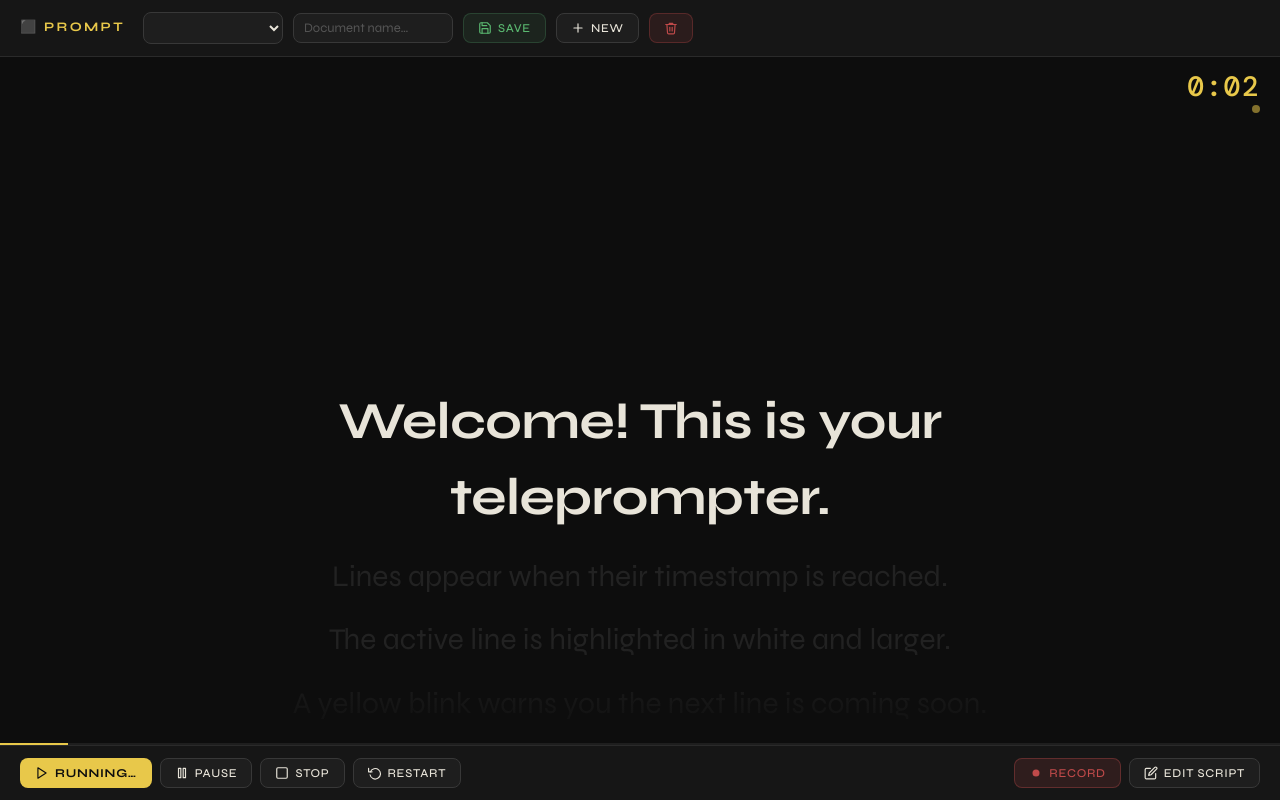
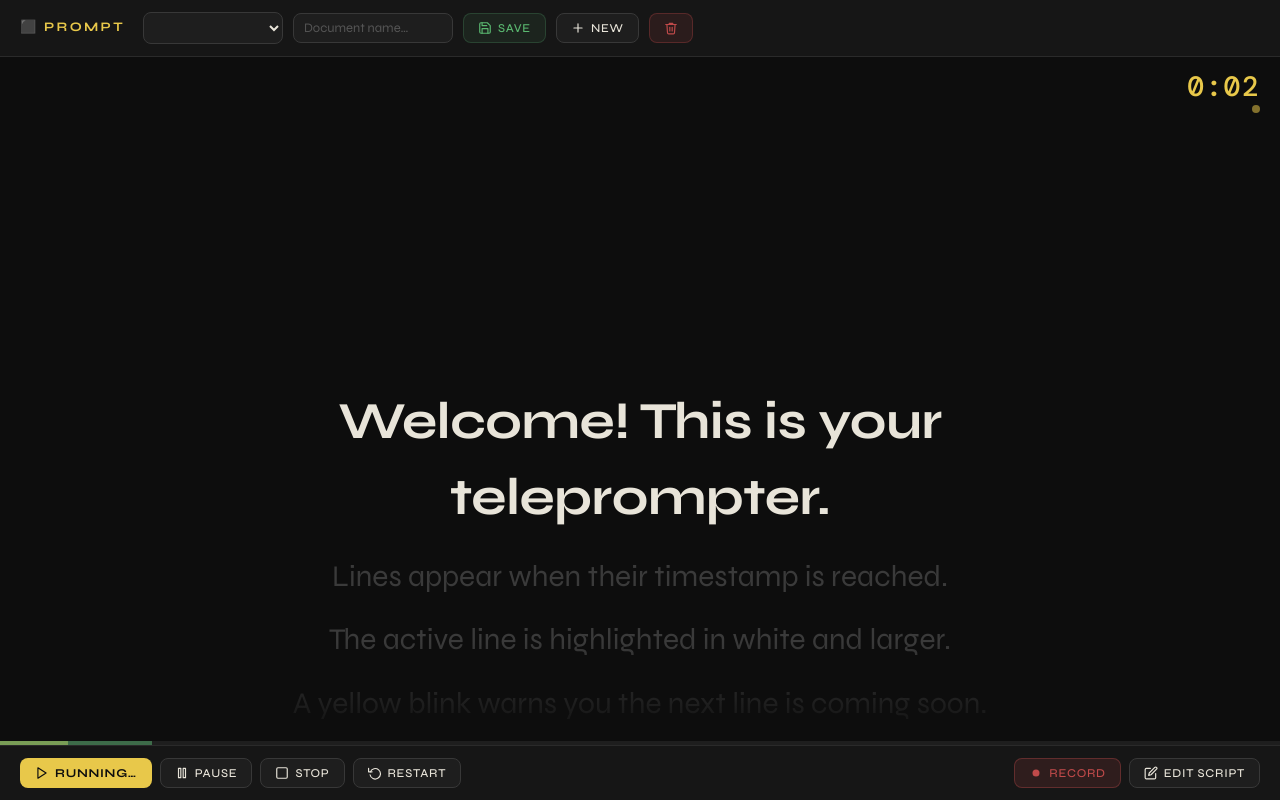
Before and after one commit to ciberado/teleprompter, a plain HTML site: page index.html in a window 1280 px wide. Both pictures are taken after a click on the button "RESTART". Drawn offline with nearby package versions, Linux system fonts and the light colour scheme.

Commit message:
Progress bar line indicator and brighter inactive lines

```diff
--- a/index.html
+++ b/index.html
@@ -95,8 +95,8 @@
   #display::before { top: 0; background: linear-gradient(to bottom, var(--bg) 0%, transparent 100%); }
   #display::after  { bottom: 0; background: linear-gradient(to top, var(--bg) 0%, transparent 100%); }
   #scroll-area { width: 100%; max-width: 820px; padding: 180px 40px; transition: transform 0.65s cubic-bezier(0.4,0,0.2,1); }
-  .tp-line { font-family: var(--font-ui); font-size: clamp(18px,2.8vw,30px); font-weight: 400; line-height: 1.45; text-align: center; color: var(--dim); padding: 10px 0; }
-  .tp-line.past { color: #1e1e1e; }
+  .tp-line { font-family: var(--font-ui); font-size: clamp(18px,2.8vw,30px); font-weight: 400; line-height: 1.45; text-align: center; color: #3a3a3a; padding: 10px 0; }
+  .tp-line.past { color: #2a2a2a; }
   .tp-line.active { color: var(--text); font-size: clamp(28px,4.5vw,52px); font-weight: 700; letter-spacing: -0.01em; }
   .tp-line.blink { animation: tp-blink 0.38s step-end infinite; }
   @keyframes tp-blink { 0%,100% { color: var(--text); } 50% { color: var(--accent); } }
@@ -110,8 +110,9 @@
   @keyframes pulse { 0%,100% { opacity:1; } 50% { opacity:0.4; } }
 
   /* PROGRESS */
-  #progress-wrap { height: 2px; background: var(--surface2); }
+  #progress-wrap { height: 4px; background: var(--surface2); position: relative; }
   #progress-bar { height: 100%; background: var(--accent); width: 0%; transition: width 0.5s linear; }
+  #progress-line { position: absolute; top: 0; height: 100%; background: var(--green); opacity: 0.7; transition: left 0.5s linear, width 0.5s linear; pointer-events: none; }
 
   /* CONTROLS */
   #controls { display: flex; align-items: center; gap: 8px; padding: 12px 20px; background: var(--surface); border-top: 1px solid var(--border); flex-wrap: wrap; }
@@ -176,7 +177,7 @@
   <div id="scroll-area"></div>
 </div>
 
-<div id="progress-wrap"><div id="progress-bar"></div></div>
+<div id="progress-wrap"><div id="progress-bar"></div><div id="progress-line"></div></div>
 
 <!-- CONTROLS -->
 <div id="controls">
@@ -345,6 +346,13 @@
     timerEl.textContent = fmt(elapsed);
     const maxT = lines.length ? lines[lines.length - 1].t : 0;
     progressBar.style.width = maxT > 0 ? Math.min(100, (elapsed / maxT) * 100) + '%' : '0%';
+    if (maxT > 0 && activeIdx >= 0) {
+      const lineStart = lines[activeIdx].t;
+      const lineEnd   = activeIdx < lines.length - 1 ? lines[activeIdx + 1].t : maxT;
+      const pLine = document.getElementById('progress-line');
+      pLine.style.left  = (lineStart / maxT * 100) + '%';
+      pLine.style.width = ((lineEnd - lineStart) / maxT * 100) + '%';
+    }
     let cur = -1;
     for (let i = 0; i < lines.length; i++) { if (elapsed >= lines[i].t) cur = i; }
     if (cur !== activeIdx) { activeIdx = cur; scrollTo(activeIdx); clearBlink(); }
@@ -379,6 +387,7 @@
     if (rafId) cancelAnimationFrame(rafId);
     elapsed = 0; activeIdx = -1;
     timerEl.textContent = '0:00'; progressBar.style.width = '0%';
+    const pLine = document.getElementById('progress-line'); pLine.style.left = '0'; pLine.style.width = '0';
     statusDot.className = 'stopped';
     clearBlink(); scrollTo(-1);
     btnPlay.innerHTML = `<svg viewBox="0 0 24 24" style="width:14px;height:14px;stroke:currentColor;fill:none;stroke-width:2;stroke-linecap:round;stroke-linejoin:round"><polygon points="5 3 19 12 5 21 5 3"/></svg> Start`;
```
